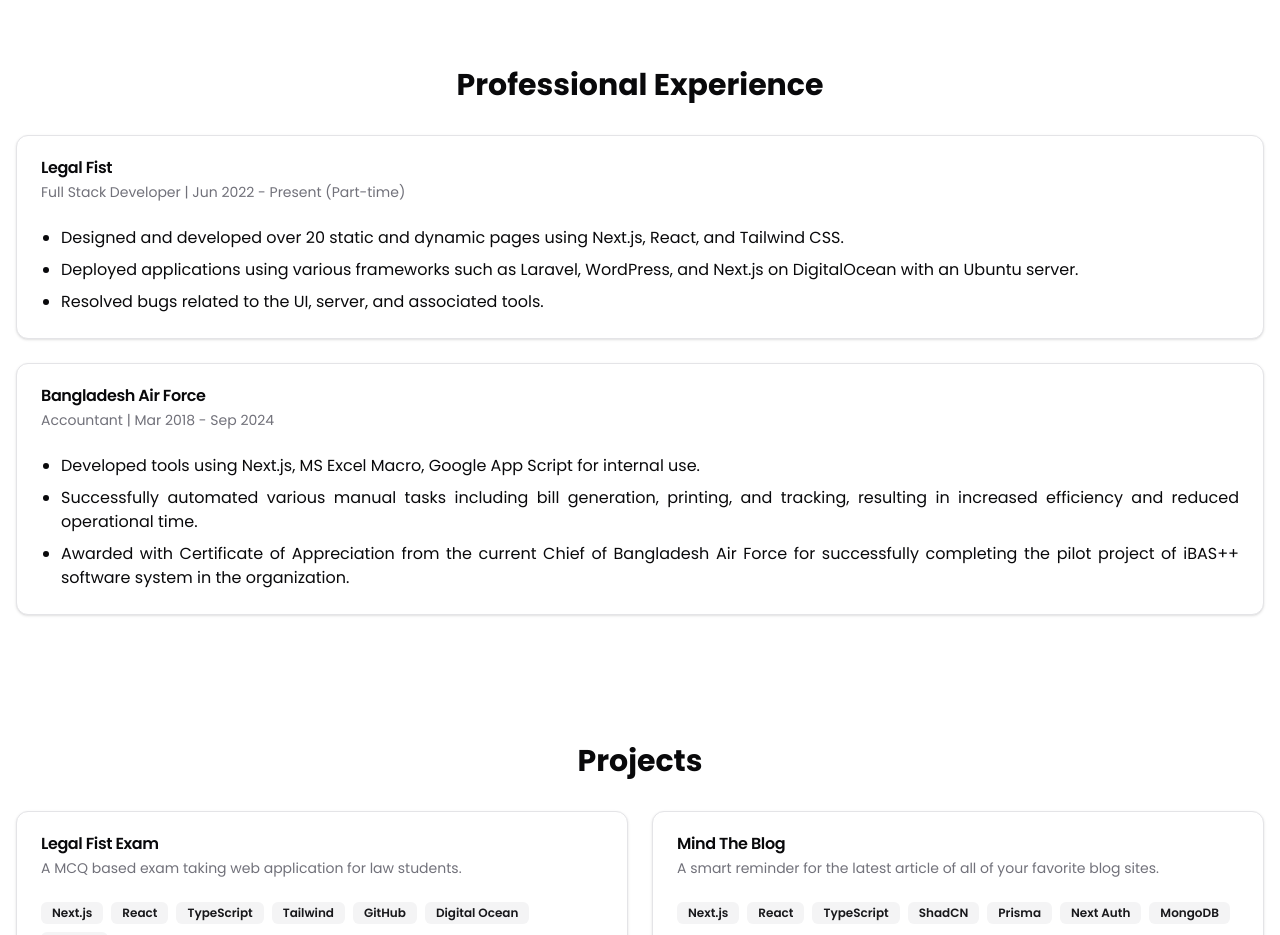
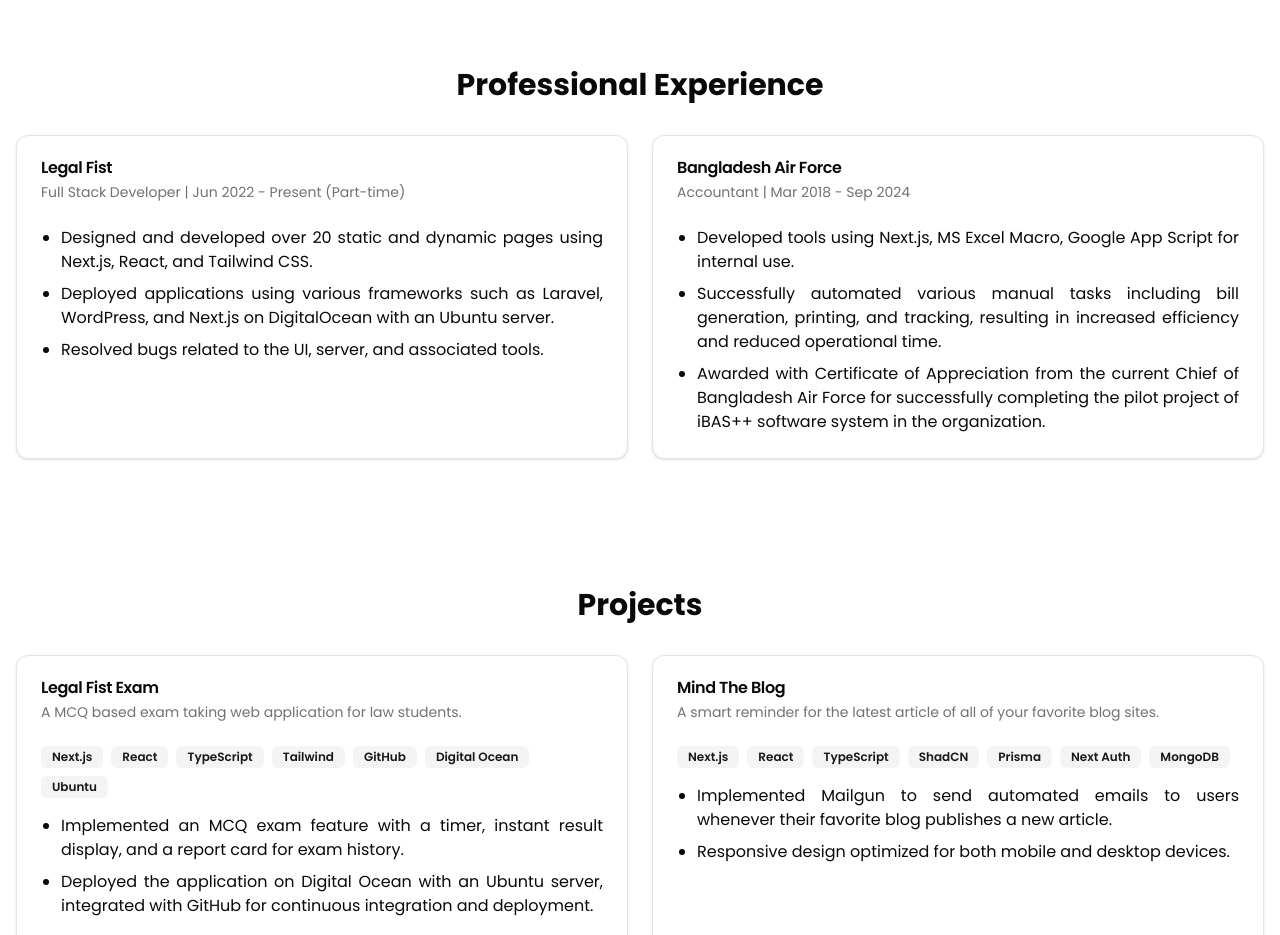
Before and after one commit to ctafsiras/ctafsiras, a Next.js app: page / in a window 1280 px wide. Shown: the part 900-1835 px from the top of the page. Built offline with nearby package versions, Linux system fonts and the light colour scheme.

Commit message:
experience changed

```diff
--- a/src/components/experience.tsx
+++ b/src/components/experience.tsx
@@ -29,9 +29,9 @@ export function Experience() {
       <h2 className="text-3xl font-bold text-center mb-8">
         Professional Experience
       </h2>
-      <div className="space-y-6">
+      <div className="grid gap-6 md:grid-cols-2">
         {experiences.map((exp, index) => (
-          <Card key={index}>
+          <Card key={index} className="flex flex-col">
             <CardHeader>
               <CardTitle>{exp.company}</CardTitle>
               <p className="text-sm text-muted-foreground">
```
